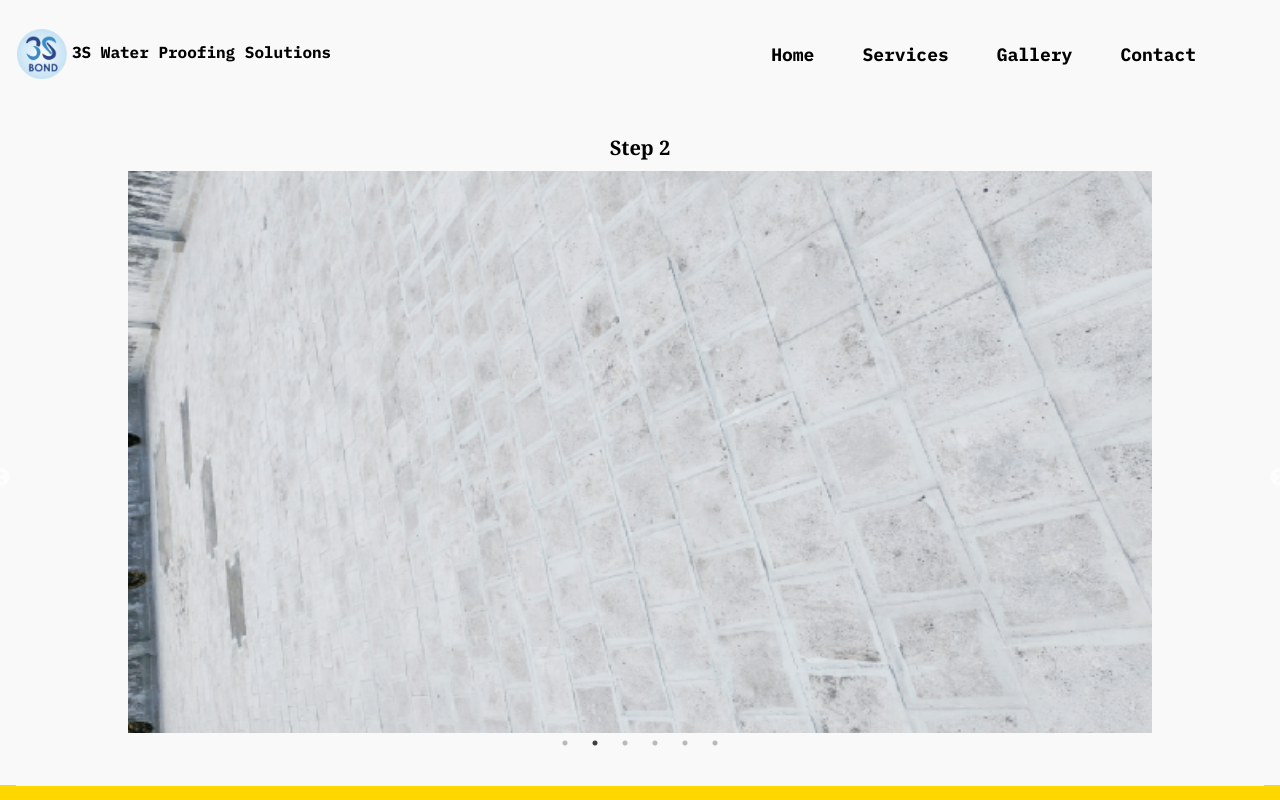
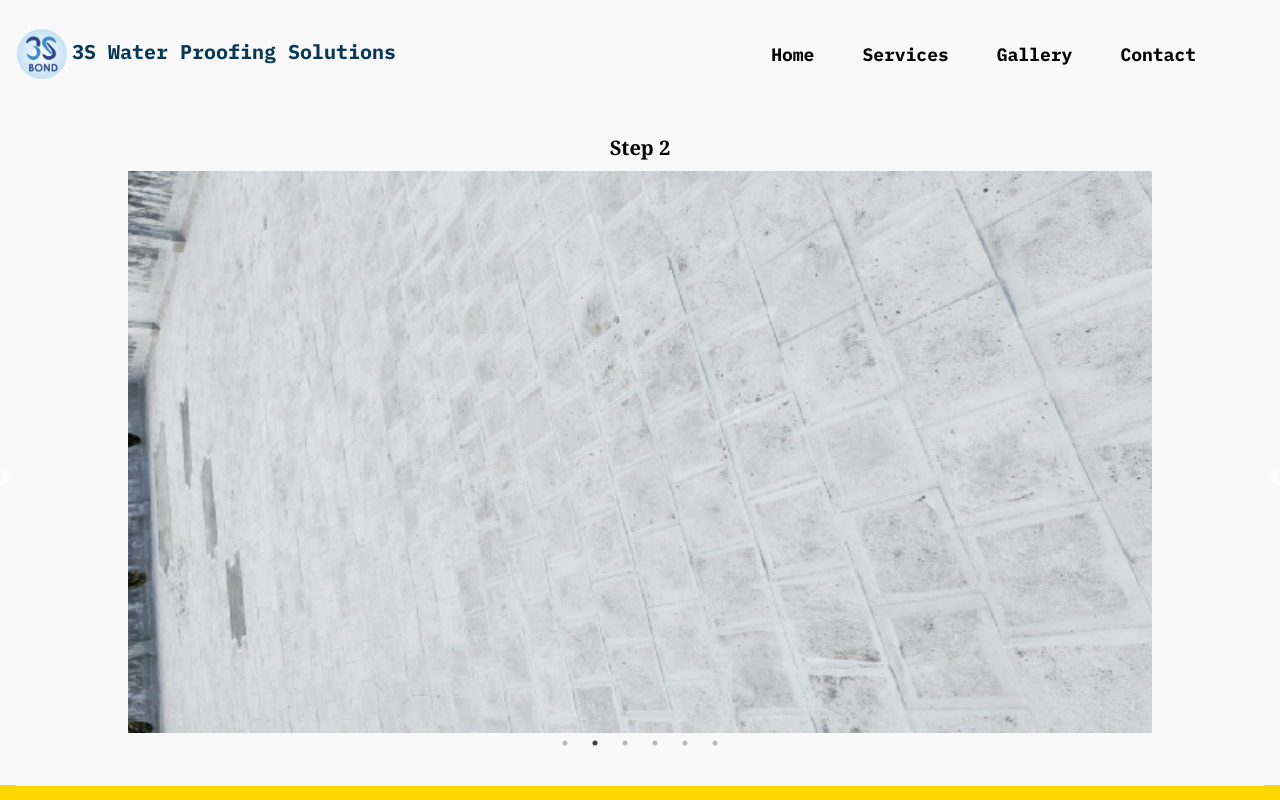
Before and after one commit to YOGESHnick/3s_water_proofing_solutions, a React (Create React App) app: page / in a window 1280 px wide. Shown: the top 800 px of the page. Built offline with nearby package versions, Linux system fonts and the light colour scheme; a web font is replaced by a local one.

Commit message:
ui enhancements

```diff
--- a/public/styles.css
+++ b/public/styles.css
@@ -21,7 +21,8 @@
 }
 .navbar-brand{
     font-family: 'IBM Plex Mono';
-    font-size: 2vh;
+    font-size: 2.5vh;
+    color: rgb(7, 56, 85);
 }
 .Link{
     background-color: transparent;
--- a/src/pages/Home.js
+++ b/src/pages/Home.js
@@ -53,7 +53,7 @@ const Home = () => {
       {
         breakpoint: 600,
         settings: {
-          slidesToShow: 2,
+          slidesToShow: 1,
         },
       },
       {
```
